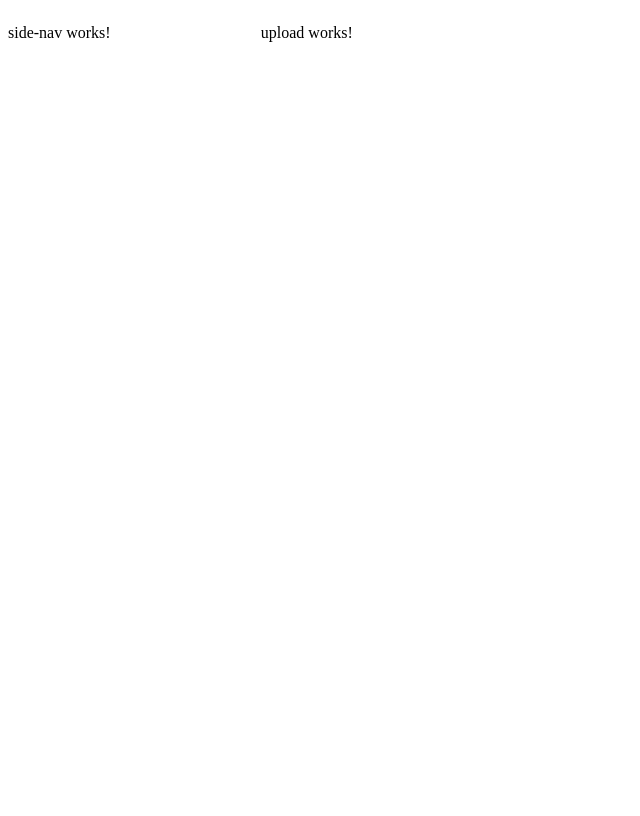
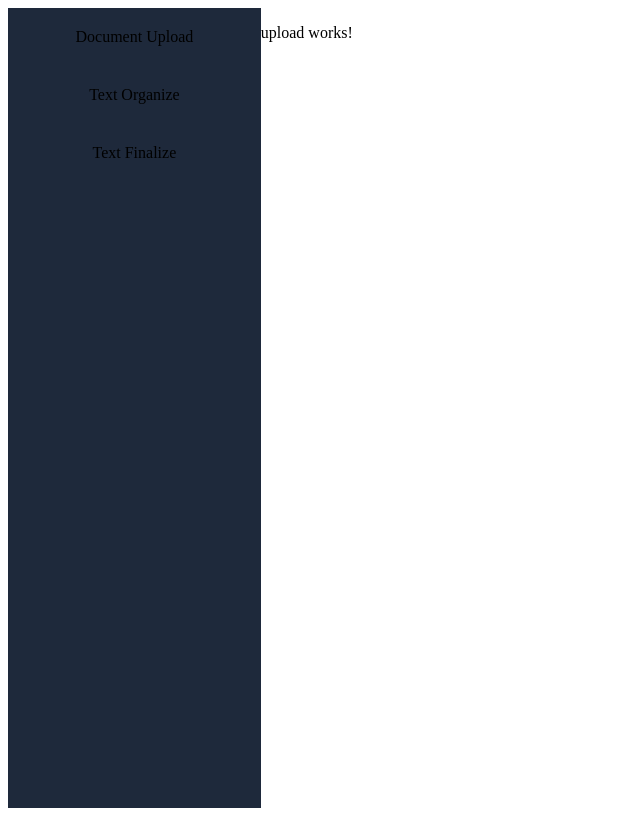
Before and after one commit to eSuminski/golf-app, an Angular app: page /upload in a window 1280 px wide. Shown: the whole page, without its empty margins (0-640 px from the left). Built offline with nearby package versions, Linux system fonts and the light colour scheme.

Commit message:
adding step indicators initial code to side nav

```diff
--- a/src/app/side-nav/side-nav.css
+++ b/src/app/side-nav/side-nav.css
@@ -0,0 +1,10 @@
+.side-nav {
+  width: 100%;
+  background-color: #1e293b;
+  height: 100%;
+}
+
+.nav-section {
+  display: flex;
+  flex-direction: column;
+}
--- a/src/app/side-nav/side-nav.html
+++ b/src/app/side-nav/side-nav.html
@@ -1 +1,7 @@
-<p>side-nav works!</p>
+<div class="side-nav">
+  <div class="nav-section">
+    @for (phase of phases; track $index) {
+      <app-step-indicator [phaseName]="phase"></app-step-indicator>
+    }
+  </div>
+</div>
--- a/src/app/side-nav/side-nav.ts
+++ b/src/app/side-nav/side-nav.ts
@@ -1,9 +1,12 @@
 import { Component } from '@angular/core';
+import { StepIndicator } from './step-indicator/step-indicator';
 
 @Component({
   selector: 'app-side-nav',
-  imports: [],
+  imports: [StepIndicator],
   templateUrl: './side-nav.html',
   styleUrl: './side-nav.css',
 })
-export class SideNav {}
+export class SideNav {
+  phases = ['Document Upload', 'Text Organize', 'Text Finalize'];
+}
--- a/src/app/side-nav/step-indicator/step-indicator.css
+++ b/src/app/side-nav/step-indicator/step-indicator.css
@@ -0,0 +1,15 @@
+.step-indicator {
+  padding: 0.75em 1em;
+  border-radius: 0.5em;
+  margin: 0.5em 0;
+  text-align: center;
+}
+
+.step-indicator:hover {
+  background-color: #f0f0f0;
+  cursor: pointer;
+}
+
+.step-name {
+  font-weight: 500;
+}
--- a/src/app/side-nav/step-indicator/step-indicator.html
+++ b/src/app/side-nav/step-indicator/step-indicator.html
@@ -1 +1,3 @@
-<p>step-indicator works!</p>
+<div class="step-indicator">
+  <span class="step-name">{{ phaseName }}</span>
+</div>
--- a/src/app/side-nav/step-indicator/step-indicator.ts
+++ b/src/app/side-nav/step-indicator/step-indicator.ts
@@ -1,4 +1,4 @@
-import { Component } from '@angular/core';
+import { Component, Input } from '@angular/core';
 
 @Component({
   selector: 'app-step-indicator',
@@ -6,4 +6,6 @@ import { Component } from '@angular/core';
   templateUrl: './step-indicator.html',
   styleUrl: './step-indicator.css',
 })
-export class StepIndicator {}
+export class StepIndicator {
+  @Input() phaseName = '';
+}
```
